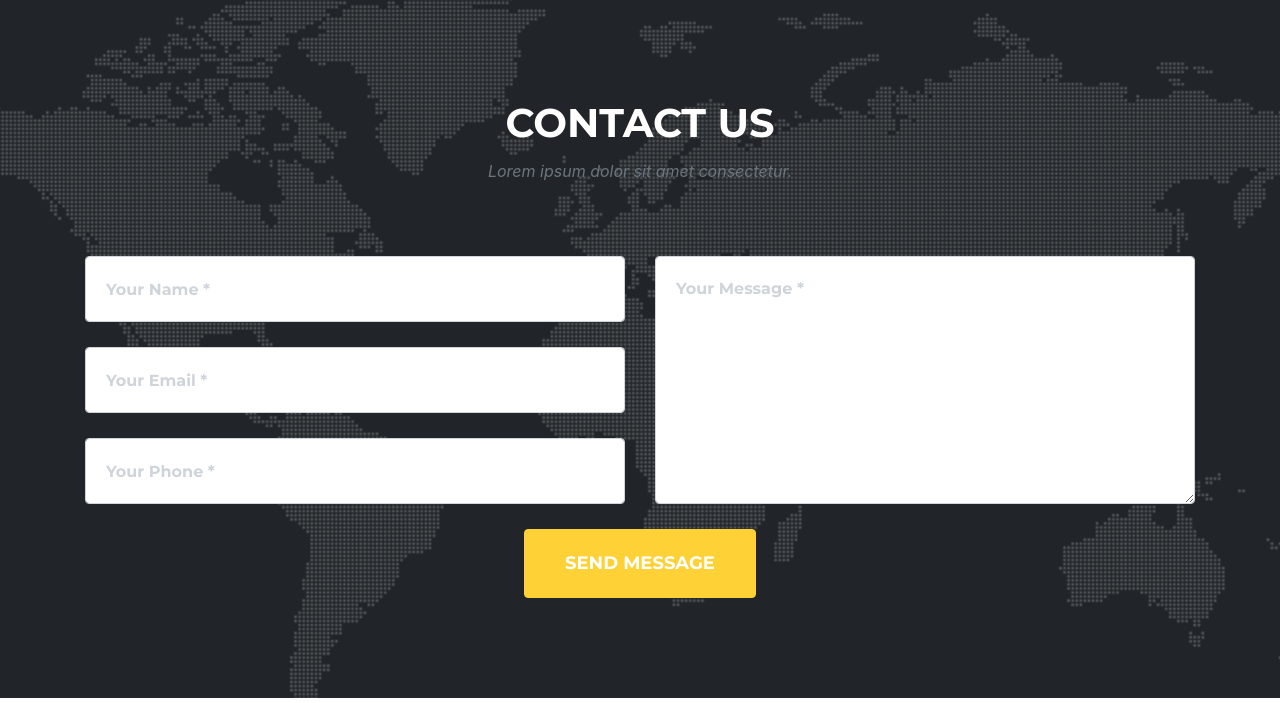
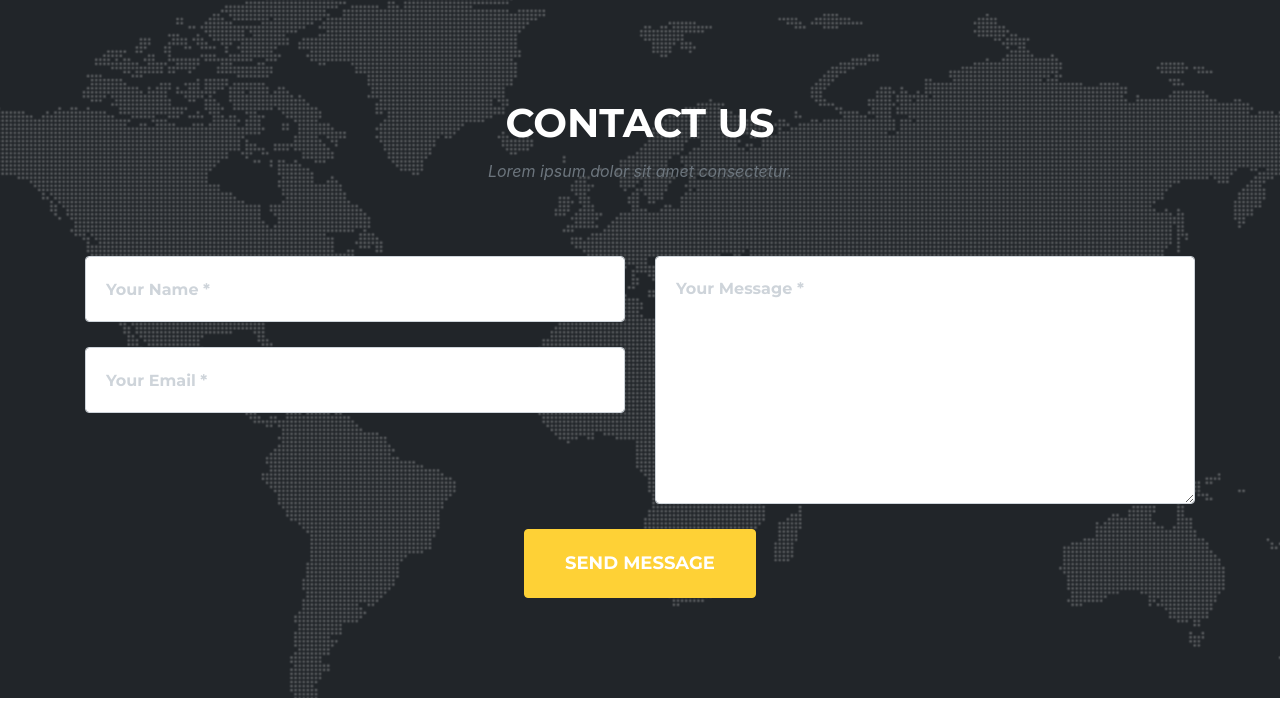
Before and after one commit to UsamaKashif/studentutor, a Django app: page / in a window 1280 px wide. Shown: the part 2314-3017 px from the top of the page. Run offline with Django 3.2, Linux system fonts and the light colour scheme; data that the repository does not hold is empty; some libraries are stand-ins or nearby versions; some web fonts are replaced.

Commit message:
small changes

```diff
--- a/main/home/templates/home/b.html
+++ b/main/home/templates/home/b.html
@@ -57,7 +57,7 @@
 
   <!-- Contact form JavaScript -->
   <script src="{% static 'home/js/jqBootstrapValidation.js' %}"></script>
-  <script src="{% static 'home/js/contact_me.js' %}"></script>
+  <!-- <script src="{% static 'home/js/contact_me.js' %}"></script> -->
 
   <!-- Custom scripts for this template -->
   <script src="{% static 'home/js/agency.min.js' %}"></script>
--- /dev/null
+++ b/main/home/templates/home/contact.html
@@ -0,0 +1,4 @@
+{{name}}
+{{email}}
+
+{{message}}
--- a/main/home/templates/home/index_page.html
+++ b/main/home/templates/home/index_page.html
@@ -108,30 +108,6 @@
 </section>
 
 
- <!-- Services -->
- <!-- {% if tutors %}
- <section class="page-section" id="services">
-    <div class="container">
-      <div class="row">
-        <div class="col-lg-12 text-center">
-          <h2 class="section-heading text-uppercase">TOP THREE INVITED TUTORS</h2>
-          <br>
-        </div>
-      </div>
-      <div class="row text-center">
-        {% for tutor in tutors %}
-        <div class="col-md-4">
-          <span class="fa-stack fa-4x mb-3">
-            <img src="{{tutor.user_image.url}}" style="width:150px; height:150px; border-radius:50%;">
-          </span>
-          <h4 class="service-heading">{{tutor.first_name}} {{tutor.last_name}}</h4>
-          <p class="text-muted">{{tutor.tagline}}</p>
-        </div>
-        {% endfor %}
-      </div>
-    </div>
-  </section>
-{% endif %} -->
 
 <!-- Contact -->
 <section class="page-section" id="contact" >
@@ -144,25 +120,22 @@
     </div>
     <div class="row">
       <div class="col-lg-12">
-        <form id="contactForm" name="sentMessage" novalidate="novalidate">
+        <form id="contactForm" name="sentMessage" novalidate="novalidate" method="POST">
+          {% csrf_token %}
           <div class="row">
             <div class="col-md-6">
               <div class="form-group">
-                <input class="form-control" id="name" type="text" placeholder="Your Name *" required="required" data-validation-required-message="Please enter your name.">
+                <input class="form-control" id="name" type="text" name="name" placeholder="Your Name *" required="required" data-validation-required-message="Please enter your name.">
                 <p class="help-block text-danger"></p>
               </div>
               <div class="form-group">
-                <input class="form-control" id="email" type="email" placeholder="Your Email *" required="required" data-validation-required-message="Please enter your email address.">
-                <p class="help-block text-danger"></p>
-              </div>
-              <div class="form-group">
-                <input class="form-control" id="phone" type="tel" placeholder="Your Phone *" required="required" data-validation-required-message="Please enter your phone number.">
+                <input class="form-control" id="email" type="email" name="email" placeholder="Your Email *" required="required" data-validation-required-message="Please enter your email address.">
                 <p class="help-block text-danger"></p>
               </div>
             </div>
             <div class="col-md-6">
               <div class="form-group">
-                <textarea class="form-control" id="message" placeholder="Your Message *" required="required" data-validation-required-message="Please enter a message."></textarea>
+                <textarea class="form-control" id="message" name="message" placeholder="Your Message *" required="required" data-validation-required-message="Please enter a message."></textarea>
                 <p class="help-block text-danger"></p>
               </div>
             </div>
--- a/main/home/views.py
+++ b/main/home/views.py
@@ -5,6 +5,10 @@ from django.contrib import messages
 
 
 from students.models import Student
+
+from django.core.mail import EmailMessage
+from django.conf import settings
+from django.template.loader import render_to_string
 
 #testing
 
@@ -39,16 +43,31 @@ def tutorDetail (request, id):
 
 def home(request):
     group = None
-    tutors = Tutor.objects.all().order_by('-invitations_recieved')[:4]
 
-    if not(len(tutors) >=3) :
-        tutors = None
+    name = request.GET.get('name')
+    email = request.GET.get('email')
+    message = request.GET.get('message')
+
+    if request.method == "POST":
+        template = render_to_string("home/contact.html", {
+            "name": name,
+            "email": email,
+            "message": message
+        })
+        registerEmail = EmailMessage(
+            'User Contact',
+            template,
+            settings.EMAIL_HOST_USER,
+            [settings.EMAIL_HOST_USER]
+        )
+        registerEmail.fail_silently = False
+        registerEmail.send()
+
     if request.user.groups.exists():
         group = request.user.groups.all()[0].name
     context = {
         'grp': group,
         "page":"home",
-        "tutors": tutors
     }
     return render(request, 'home/index_page.html' , context)
 
```
Also changed, not shown: main/home/static/home/img/geometry-header.jpg (deleted), main/home/static/home/img/header-bg.jpg (deleted), main/home/static/home/img/header-img-old.png (deleted), main/home/static/home/img/last-logo.png (deleted), main/home/static/home/img/logo-old.png (deleted), main/home/static/home/img/old-logo.png (deleted), main/home/static/home/img/register_as-old.png (deleted), 1 other file.
